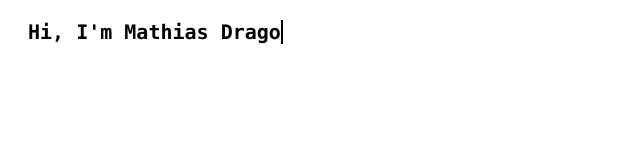
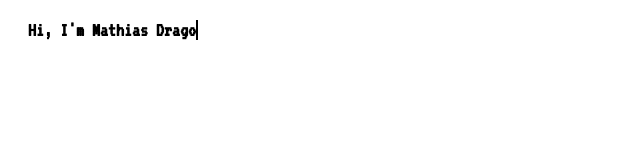
Before and after one commit to thematthy/site, a plain HTML site: page index.html in a window 1280 px wide. Shown: the whole page, without its empty margins (0-640 px from the left). Drawn offline with Linux system fonts and the light colour scheme.

Commit message:
Update index.html

```diff
--- a/index.html
+++ b/index.html
@@ -5,7 +5,7 @@ h1 {
 animation: type 3s steps(21);
 overflow: hidden;
 white-space: nowrap;
-font-family: Lucida Console;
+font-family: 'VT323', monospace;
 border-right:2px solid black;
 width: 21ch;
 font-size: 20px;
@@ -21,6 +21,7 @@ font-size: 20px;
 </style>
 
 <html>
+<link href="https://fonts.googleapis.com/css?family=VT323&display=swap" rel="stylesheet">
 <div style="margin: 20px">
 
 <h1>Hi, I'm Mathias Drago</h1>
```
